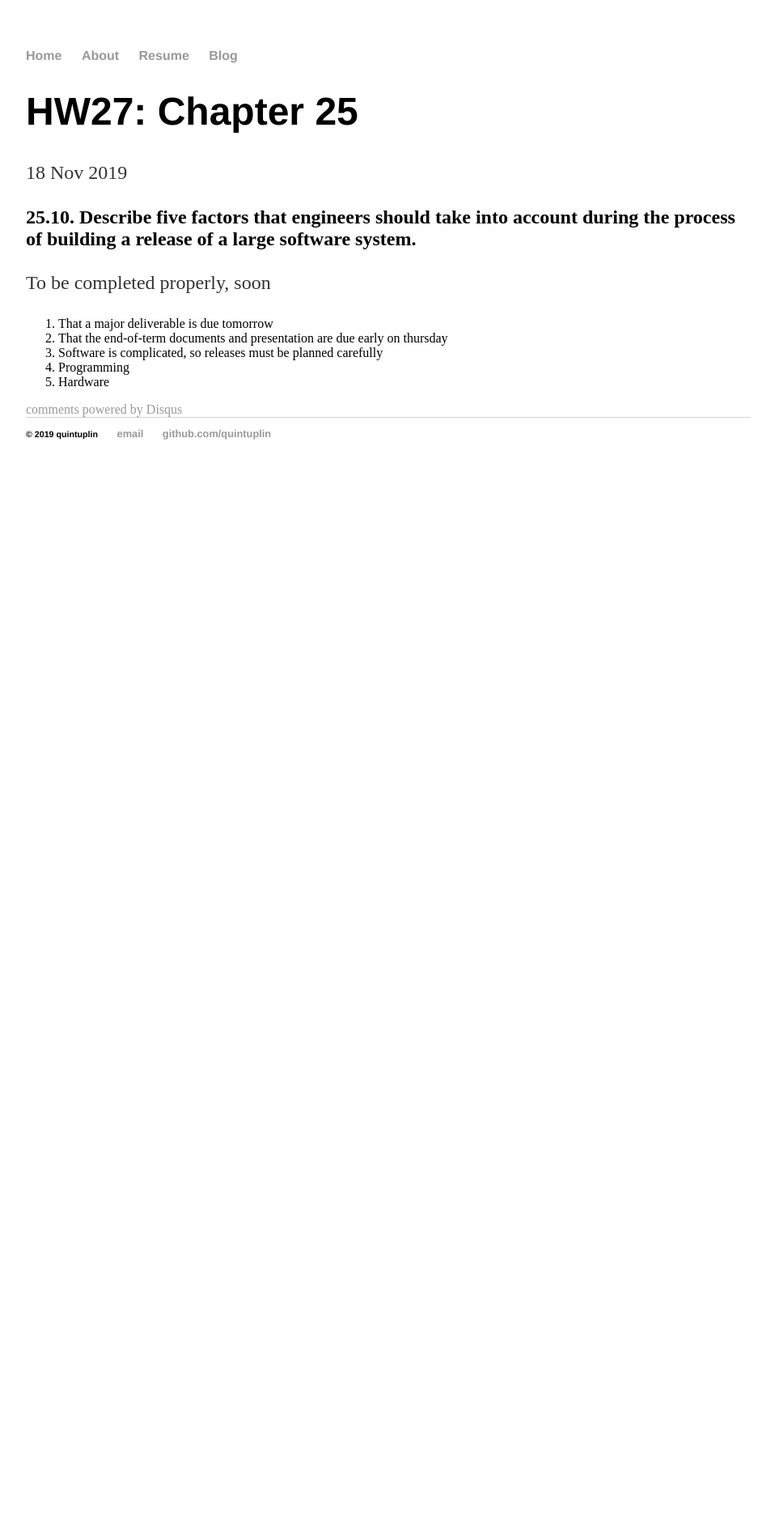
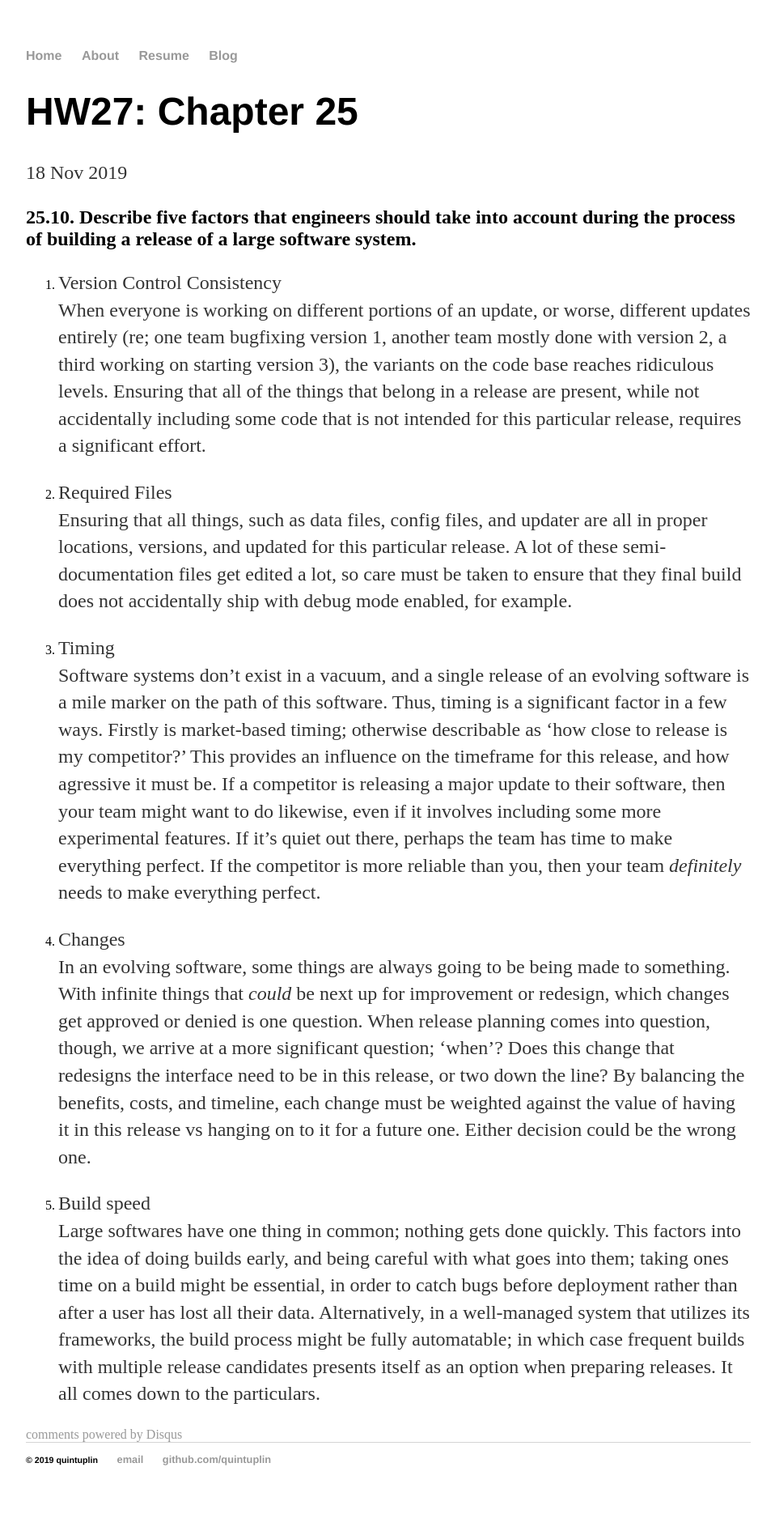
Before and after one commit to Quintuplin/quintuplin.github.io, a Jekyll site: the page built from _posts/2019-11-18-Chapter-25.md, in a window 1280 px wide. Shown: the whole page at 81% size, without its empty margins (160-1118 px from the left). Built offline with Jekyll 4.4.1, drawn with Linux system fonts in a browser that asks for light colours; comment, search, counter and statistics services are not loaded; before the commit the page ends 900 px from its top, so only the background shows below that.

Commit message:
Update 2019-11-18-Chapter-25.md

```diff
--- a/_posts/2019-11-18-Chapter-25.md
+++ b/_posts/2019-11-18-Chapter-25.md
@@ -6,10 +6,17 @@ date: 2019-11-18
 
 ## 25.10. Describe five factors that engineers should take into account during the process of building a release of a large software system.
 
-To be completed properly, soon
+1. Version Control Consistency
+When everyone is working on different portions of an update, or worse, different updates entirely (re; one team bugfixing version 1, another team mostly done with version 2, a third working on starting version 3), the variants on the code base reaches ridiculous levels. Ensuring that all of the things that belong in a release are present, while not accidentally including some code that is not intended for this particular release, requires a significant effort.
 
-1. That a major deliverable is due tomorrow
-2. That the end-of-term documents and presentation are due early on thursday
-3. Software is complicated, so releases must be planned carefully
-4. Programming
-5. Hardware
+2. Required Files
+Ensuring that all things, such as data files, config files, and updater are all in proper locations, versions, and updated for this particular release. A lot of these semi-documentation files get edited a lot, so care must be taken to ensure that they final build does not accidentally ship with debug mode enabled, for example.
+
+3. Timing
+Software systems don't exist in a vacuum, and a single release of an evolving software is a mile marker on the path of this software. Thus, timing is a significant factor in a few ways. Firstly is market-based timing; otherwise describable as 'how close to release is my competitor?' This provides an influence on the timeframe for this release, and how agressive it must be. If a competitor is releasing a major update to their software, then your team might want to do likewise, even if it involves including some more experimental features. If it's quiet out there, perhaps the team has time to make everything perfect. If the competitor is more reliable than you, then your team *definitely* needs to make everything perfect.
+
+4. Changes
+In an evolving software, some things are always going to be being made to something. With infinite things that *could* be next up for improvement or redesign, which changes get approved or denied is one question. When release planning comes into question, though, we arrive at a more significant question; 'when'? Does this change that redesigns the interface need to be in this release, or two down the line? By balancing the benefits, costs, and timeline, each change must be weighted against the value of having it in this release vs hanging on to it for a future one. Either decision could be the wrong one.
+
+5. Build speed
+Large softwares have one thing in common; nothing gets done quickly. This factors into the idea of doing builds early, and being careful with what goes into them; taking ones time on a build might be essential, in order to catch bugs before deployment rather than after a user has lost all their data. Alternatively, in a well-managed system that utilizes its frameworks, the build process might be fully automatable; in which case frequent builds with multiple release candidates presents itself as an option when preparing releases. It all comes down to the particulars.
```
